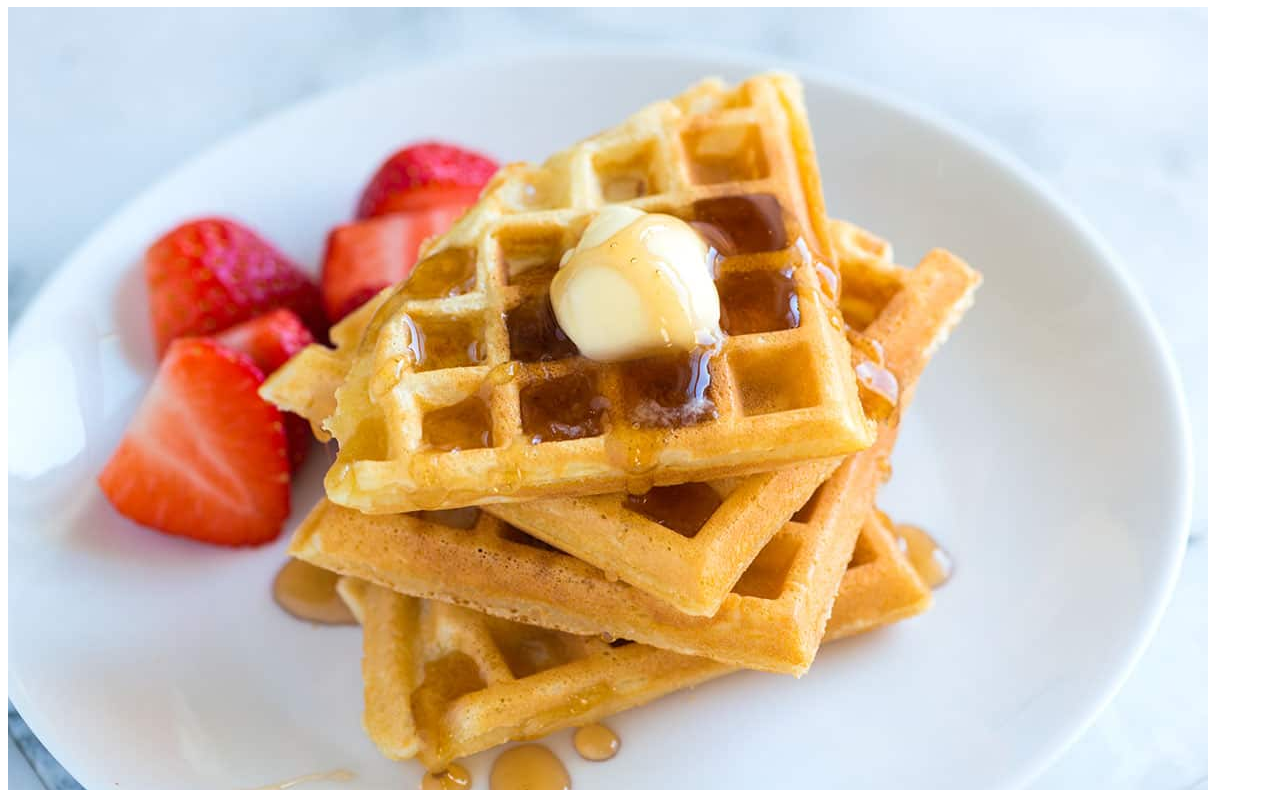
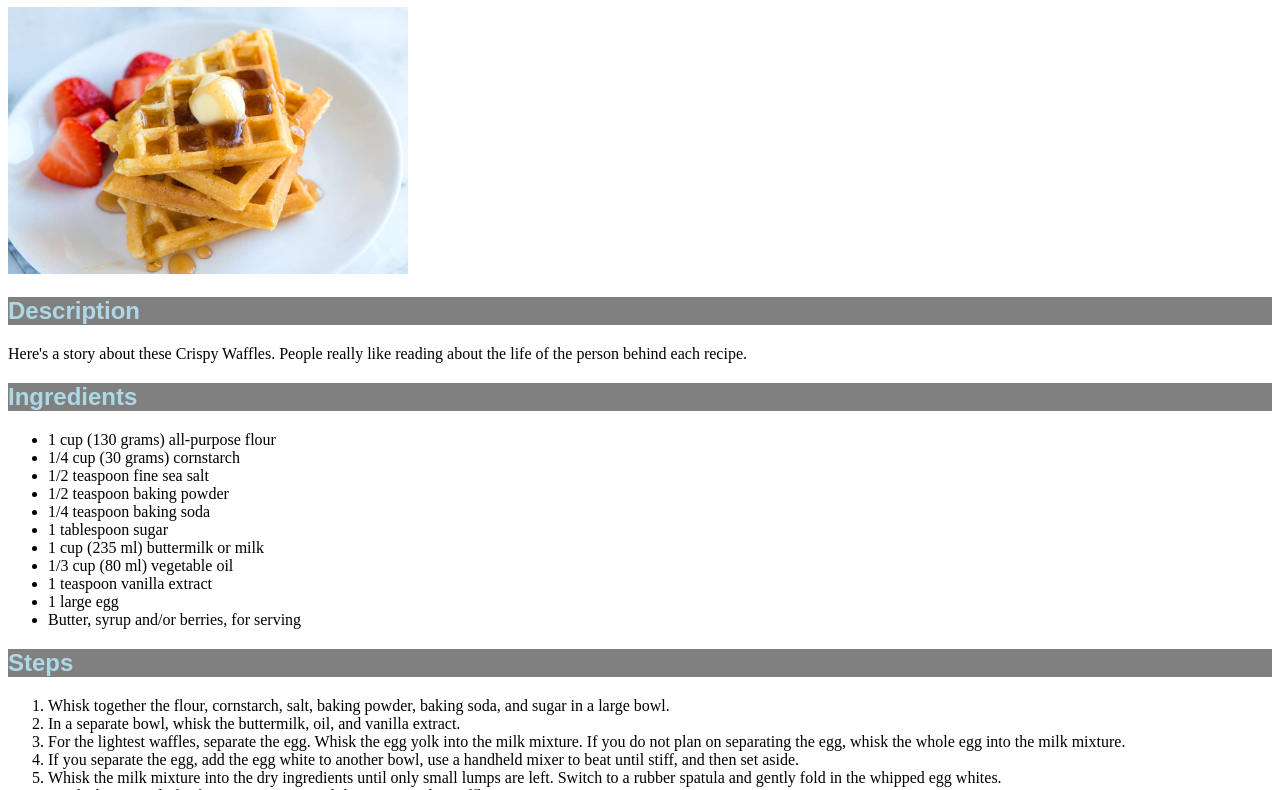
Before and after one commit to GrowlHowell/odin-recipes, a plain HTML site: page recipes/waffles.html in a window 1280 px wide. Shown: the part 73-863 px from the top of the page. Drawn offline with Linux system fonts and the light colour scheme.

Commit message:
Add basic CSS styling

```diff
--- /dev/null
+++ b/css/styles.css
@@ -0,0 +1,16 @@
+h1, h2 {
+    background: grey;
+    color: lightblue;
+    font-family: "Arial", sans-serif;
+    font-weight: 700;
+}
+
+.nav li a {
+    color: tomato;
+    font-family: "Arial", sans-serif;
+}
+
+img {
+    width: 400px;
+    height: auto;
+}
--- a/recipes/waffles.html
+++ b/recipes/waffles.html
@@ -3,6 +3,7 @@
     <head>
         <meta charset="UTF-8">
         <title>Crispy Waffles</title>
+        <link rel="stylesheet" href="../css/styles.css">
     </head>
     <body>
         <h1>Crispy Waffles</h1>
```
Also changed, not shown: index.html (+2 -1 lines), recipes/curry.html (+1 -0 lines), recipes/scallops.html (+1 -0 lines).
